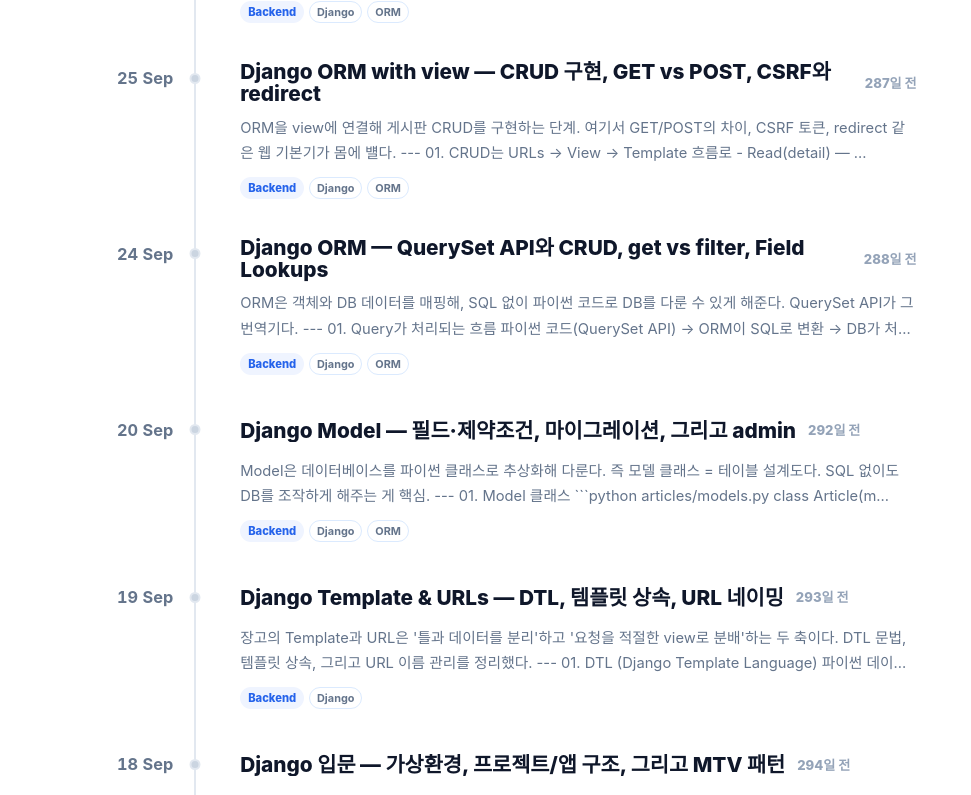
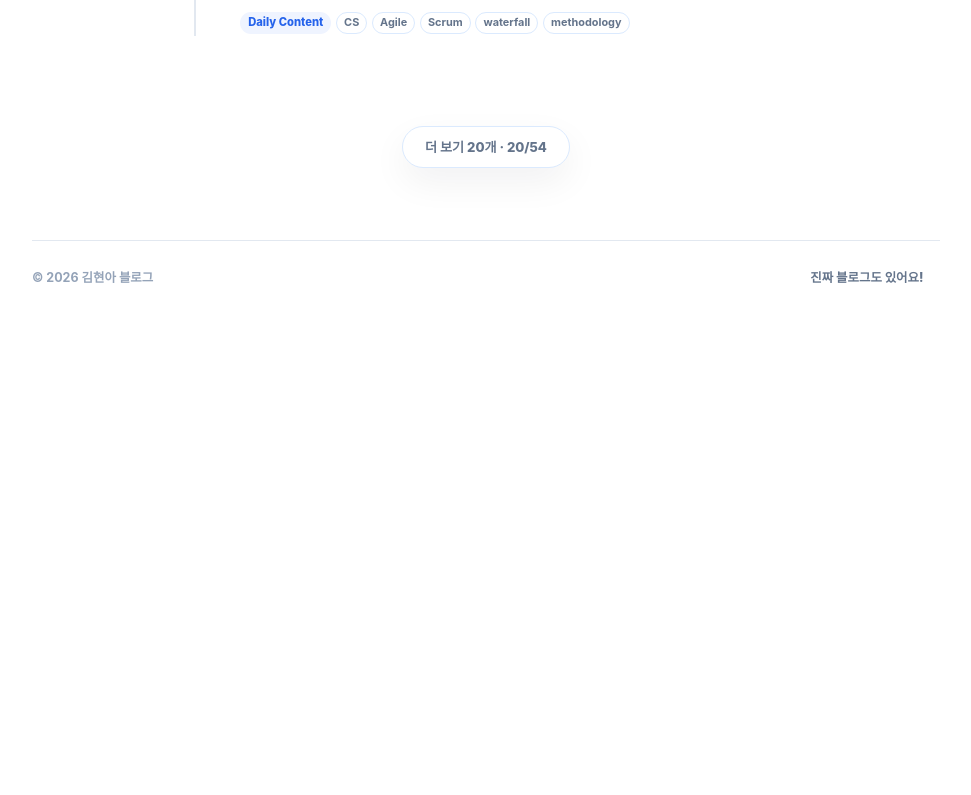
Before and after one commit to wynsumhi/wynsumhi.github.io, a React (Vite) app: page /blog in a window 1280 px wide. Shown: the part 3498-4293 px from the top of the page, without its empty margins (284-1255 px from the left). After the commit the page ends 3845 px from the top, so only its background shows below. Built offline with nearby package versions, Linux system fonts and the light colour scheme; some icons are missing; a web font is replaced by a local one.

Commit message:
feat: 블로그 리스트 더보기 로딩 추가

```diff
--- a/src/pages/Blog/BlogHome.tsx
+++ b/src/pages/Blog/BlogHome.tsx
@@ -4,10 +4,11 @@
  * Notion에서 가져온 블로그 글을 리스트 또는 카드 형태로 보여주는 화면입니다
  * 사용자가 선택한 보기 방식은 localStorage에 저장됩니다
  */
-import { useMemo, useState } from "react";
+import { useEffect, useMemo, useState } from "react";
 import {
   Alert,
   Box,
+  Button,
   Card,
   CardContent,
   CardMedia,
@@ -22,6 +23,7 @@
 } from "@mui/material";
 import {
   CloseRounded,
+  KeyboardArrowUpRounded,
   SearchOffRounded,
   SearchOutlined,
 } from "@mui/icons-material";
@@ -65,6 +67,16 @@
 const YEAR_GROUP_COLUMNS = {
   xs: "42px minmax(0, 1fr)",
   md: "58px minmax(0, 1fr)",
+};
+
+const VISIBLE_POST_COUNT = {
+  list: 20,
+  card: 12,
+};
+
+const LOAD_MORE_COUNT = {
+  list: 20,
+  card: 12,
 };
 
 type BlogSection = "all" | PostSection;
@@ -574,6 +586,114 @@
   );
 };
 
+type PostCollectionProps = {
+  posts: Post[];
+  viewMode: "list" | "card";
+};
+
+// 많은 글을 한 번에 렌더링하지 않고 필요한 만큼만 보여주는 목록 래퍼
+const PostCollection = ({ posts, viewMode }: PostCollectionProps) => {
+  const [visibleCount, setVisibleCount] = useState(VISIBLE_POST_COUNT[viewMode]);
+  const visiblePosts = posts.slice(0, visibleCount);
+  const hasMorePosts = visibleCount < posts.length;
+  const nextCount = Math.min(LOAD_MORE_COUNT[viewMode], posts.length - visibleCount);
+
+  const handleLoadMore = () => {
+    setVisibleCount((current) =>
+      Math.min(current + LOAD_MORE_COUNT[viewMode], posts.length),
+    );
+  };
+
+  return (
+    <>
+      {viewMode === "list" ? (
+        <ListView posts={visiblePosts} />
+      ) : (
+        <CardView posts={visiblePosts} />
+      )}
+
+      {hasMorePosts && (
+        <Box
+          sx={{
+            mt: { xs: 3.5, md: 5 },
+            display: "flex",
+            justifyContent: "center",
+          }}
+        >
+          <Button
+            onClick={handleLoadMore}
+            variant="outlined"
+            sx={{
+              minWidth: 168,
+              px: 2.6,
+              py: 1.05,
+              borderRadius: 999,
+              borderColor: "var(--blog-border)",
+              color: "var(--blog-subtle)",
+              bgcolor: "var(--blog-card-bg)",
+              fontSize: "0.82rem",
+              fontWeight: 850,
+              boxShadow: "0 14px 36px var(--blog-card-shadow)",
+              "&:hover": {
+                borderColor: "var(--blog-accent)",
+                bgcolor: "var(--blog-chip-bg)",
+                color: "var(--blog-accent)",
+              },
+            }}
+          >
+            더 보기 {nextCount}개 · {visiblePosts.length}/{posts.length}
+          </Button>
+        </Box>
+      )}
+    </>
+  );
+};
+
+// 긴 목록에서 상단으로 빠르게 돌아가기 위한 버튼
+const ScrollTopButton = () => {
+  const [isVisible, setIsVisible] = useState(false);
+
+  useEffect(() => {
+    const handleScroll = () => {
+      setIsVisible(window.scrollY > 420);
+    };
+
+    window.addEventListener("scroll", handleScroll, { passive: true });
+
+    return () => {
+      window.removeEventListener("scroll", handleScroll);
+    };
+  }, []);
+
+  if (!isVisible) return null;
+
+  return (
+    <Tooltip title="맨 위로" placement="left">
+      <IconButton
+        aria-label="맨 위로 이동"
+        onClick={() => window.scrollTo({ top: 0, behavior: "smooth" })}
+        sx={{
+          position: "fixed",
+          right: { xs: 18, md: 34 },
+          bottom: { xs: 18, md: 32 },
+          zIndex: 30,
+          width: 46,
+          height: 46,
+          bgcolor: "var(--blog-card-bg)",
+          color: "var(--blog-accent)",
+          border: "1px solid var(--blog-border)",
+          boxShadow: "0 18px 44px var(--blog-card-shadow)",
+          "&:hover": {
+            bgcolor: "var(--blog-chip-bg)",
+          },
+        }}
+      >
+        <KeyboardArrowUpRounded />
+      </IconButton>
+    </Tooltip>
+  );
+};
+
 type BlogHomeContentProps = {
   activeSection: BlogSection;
 };
@@ -655,6 +775,15 @@
 
   // 검색 또는 필터 적용 상태
   const hasActiveCondition = hasActiveSearch || hasActiveFilter;
+
+  // 표시 개수를 초기화할 조건 키
+  const collectionKey = [
+    activeSection,
+    viewMode,
+    searchKeyword.trim().toLowerCase(),
+    selectedCategory,
+    selectedTag,
+  ].join("|");
 
   // 목록 제목
   const listTitle = (() => {
@@ -1026,11 +1155,15 @@
             />
           )}
         </Box>
-      ) : viewMode === "list" ? (
-        <ListView posts={filteredPosts} />
       ) : (
-        <CardView posts={filteredPosts} />
+        <PostCollection
+          key={collectionKey}
+          posts={filteredPosts}
+          viewMode={viewMode}
+        />
       )}
+
+      <ScrollTopButton />
     </Box>
   );
 };
```
